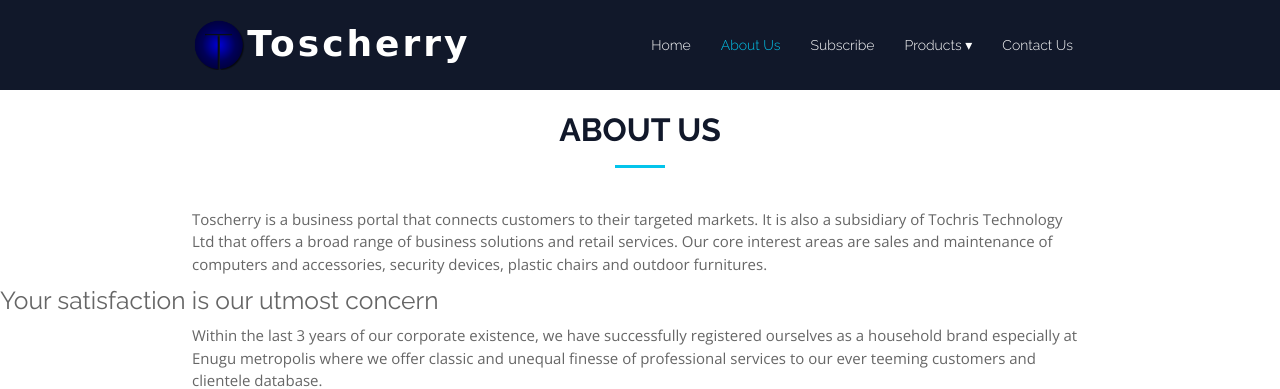
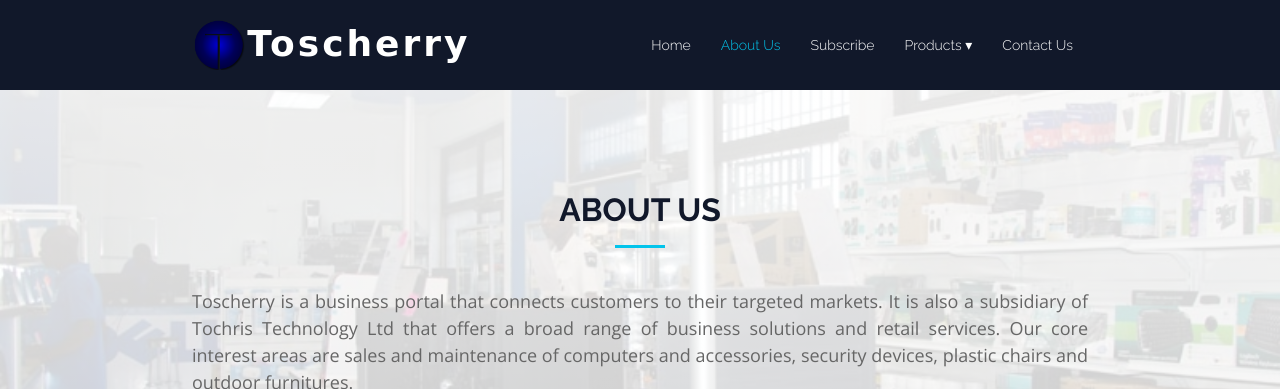
Before and after one commit to pmartinchinonso/toscherry, a PHP site: page /about.php in a window 1280 px wide. Shown: the top 389 px of the page. Run offline with PHP 8.4, Linux system fonts and the light colour scheme; some web fonts are replaced.

Commit message:
added some styles

```diff
--- a/css/myStyle.css
+++ b/css/myStyle.css
@@ -187,7 +187,7 @@ h1, h2, h3, h4, h5, h6 {
     animation-delay: 30s;
 }
 /* Animation for the slideshow images */
-/*@-webkit-keyframes imageAnimation {
+@-webkit-keyframes imageAnimation {
     0% { opacity: 0;
     -webkit-animation-timing-function: ease-in; }
     8% { opacity: 1;
@@ -897,9 +927,37 @@ h1, h2, h3, h4, h5, h6 {
 }
 
 
+/*About us */
+#about_us{
+  background: linear-gradient(rgba(255, 255, 255, 0.9), rgba(255, 255, 255, 0.8)), url("../img/computer_room2.jpg") fixed center center;
+  background-size: cover;
+  padding: 80px 0;
+  font-size: 18px;
+  text-align: justify;
+}
 
-
-
+#quality_sect{
+  background: linear-gradient(rgba(0, 0, 0, 0.6), rgba(0, 0, 0, 0.6)), url("../img/all_in_one_pics.jpg") fixed center center;
+  background-size: cover;
+  padding: 80px 0;
+  color: #fff;
+  font-size: 18px;
+}
+#quality_sect h5{
+  font-weight: 700;
+  text-align: center;
+}
+.ceo_sect{
+  text-align: center;
+  margin-top: 70px;
+  color: #11182a;
+}
+.ceo_sect .img_container img{
+  border-radius: 50%;
+}
+#ceo_post{
+  color: #03C4EB;
+}
 
 
 
```
Also changed, not shown: other parts of css/myStyle.css (+33 -3 lines).
